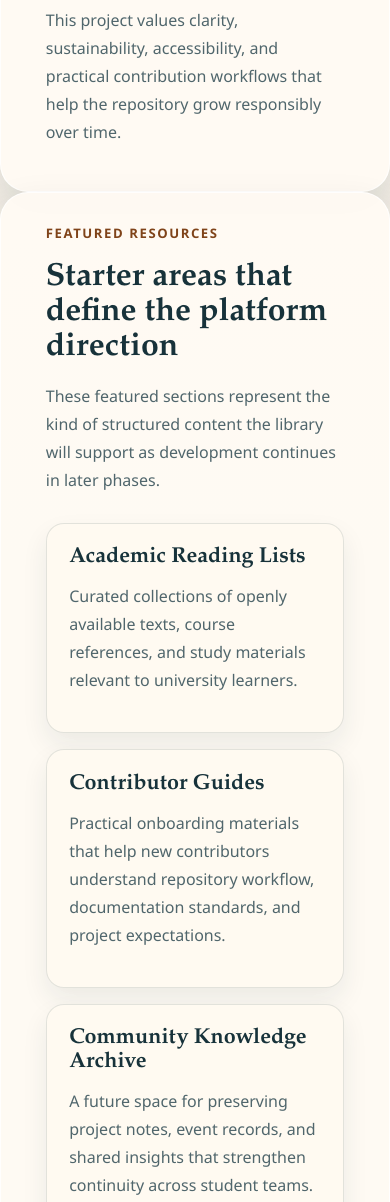
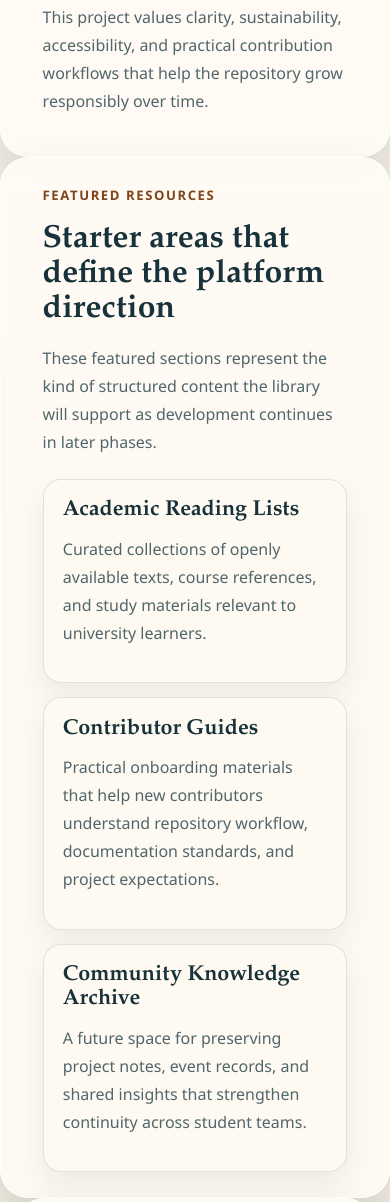
Before and after one commit to Sir-Emress/BOSC-Community-Library, a plain HTML site: page src/index.html in a window 390 px wide. Shown: the part 1816-3018 px from the top of the page. Drawn offline with Linux system fonts and the light colour scheme.

Commit message:
Fix incorrect resource card rendering on smaller screens (#7)
* Fix responsive resource card layout behavior

* Improve mobile spacing and responsive card readability

---------

Co-authored-by: Sir-Emress <emress@example.com>

```diff
--- a/src/style.css
+++ b/src/style.css
@@ -337,7 +337,7 @@ p {
 
 .section-heading {
   max-width: 62ch;
-  margin-bottom: 1.8rem;
+  margin-bottom: 1.4rem;
 }
 
 .resource-grid {
@@ -401,9 +401,13 @@ p {
 @media (max-width: 900px) {
   .hero-grid,
   .section-grid,
-  .footer-grid,
+  .footer-grid {
+    grid-template-columns: 1fr;
+  }
+
   .resource-grid {
-    grid-template-columns: 1fr;
+    grid-template-columns: repeat(2, minmax(0, 1fr));
+    gap: 1rem;
   }
 
   .hero-copy,
@@ -450,6 +454,24 @@ p {
     flex-direction: column;
     align-items: flex-start;
   }
+
+  .resource-grid {
+    grid-template-columns: 1fr;
+    gap: 0.9rem;
+  }
+
+  .resource-card {
+    padding: 1.2rem;
+  }
+
+  .mission,
+  .resources {
+    padding: 1.6rem;
+  }
+
+  .section-heading {
+    margin-bottom: 1.4rem;
+  }
 }
 
 @media (prefers-reduced-motion: reduce) {
```
